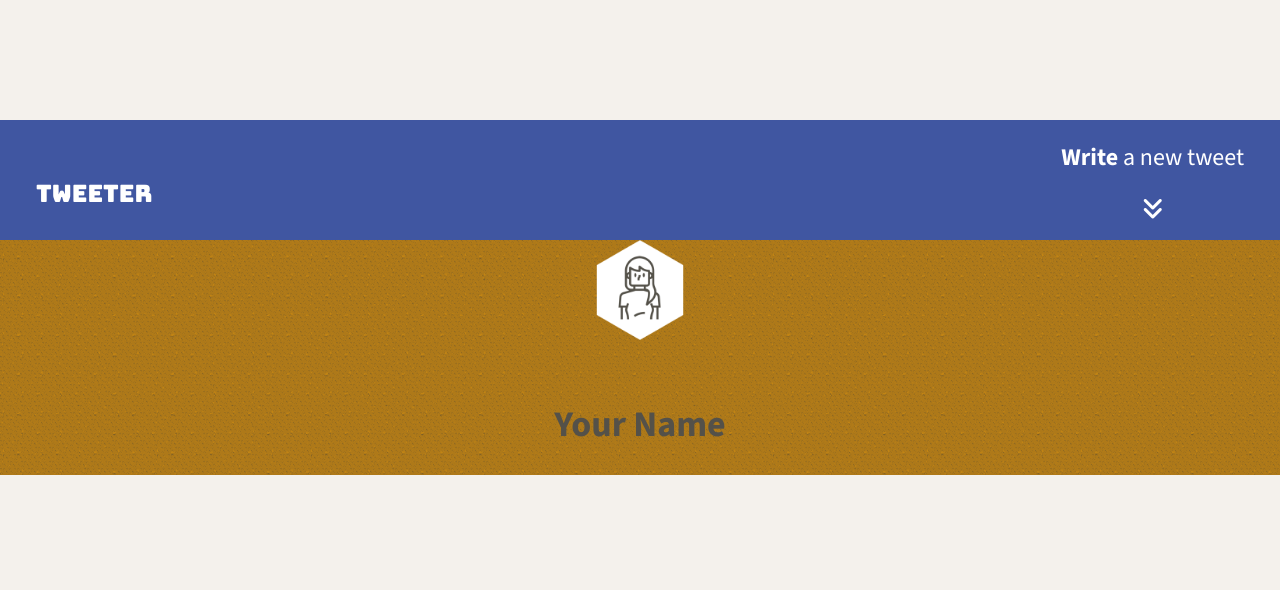
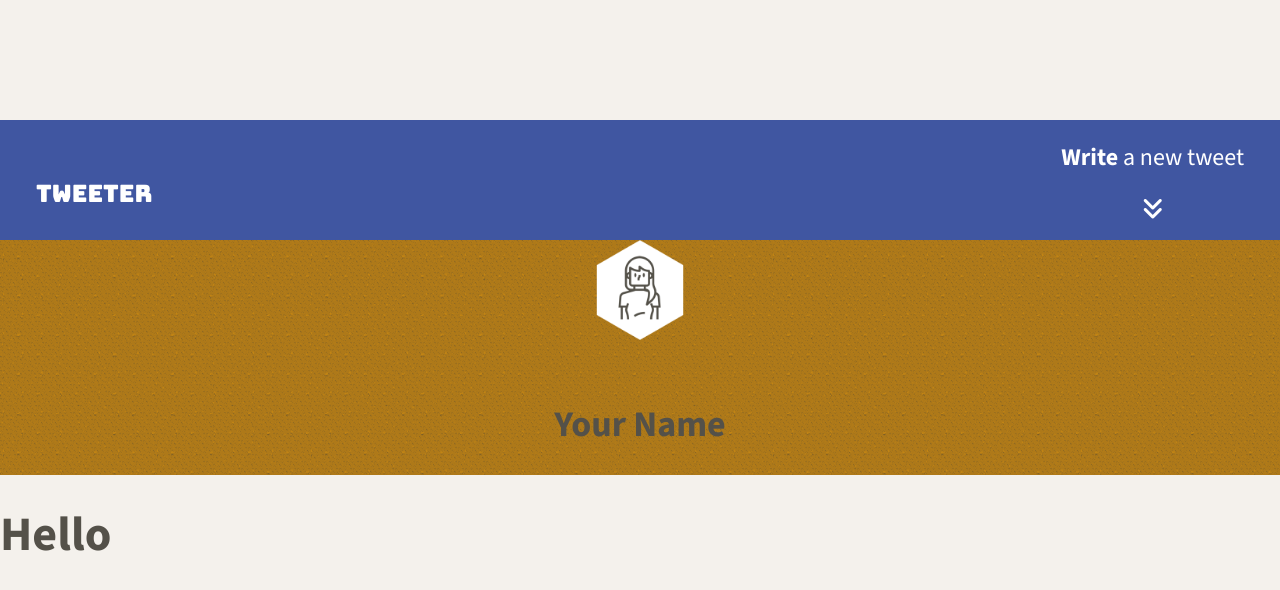
Before and after one commit to Abubakar-Shehu/tweeter, a website: page public/index.html in a window 1280 px wide. Drawn offline with nearby package versions, Linux system fonts and the light colour scheme.

Commit message:
Styled the main element

```diff
--- a/public/index.html
+++ b/public/index.html
@@ -46,7 +46,9 @@
     </div>
   </header>
   <!-- Page-specific (main) content here -->
-  <main class="container"></main>
+  <main class="container">
+    <h1>Hello</h1>
+  </main>
 </body>
 
 </html>
--- a/public/styles/layout.css
+++ b/public/styles/layout.css
@@ -28,3 +28,8 @@
 /*
  * Additional CSS can be defined below or in other CSS files, as per instructions
  */
+
+.container {
+  width: 90%;
+  background-color: #f4f1ec;
+}
```
